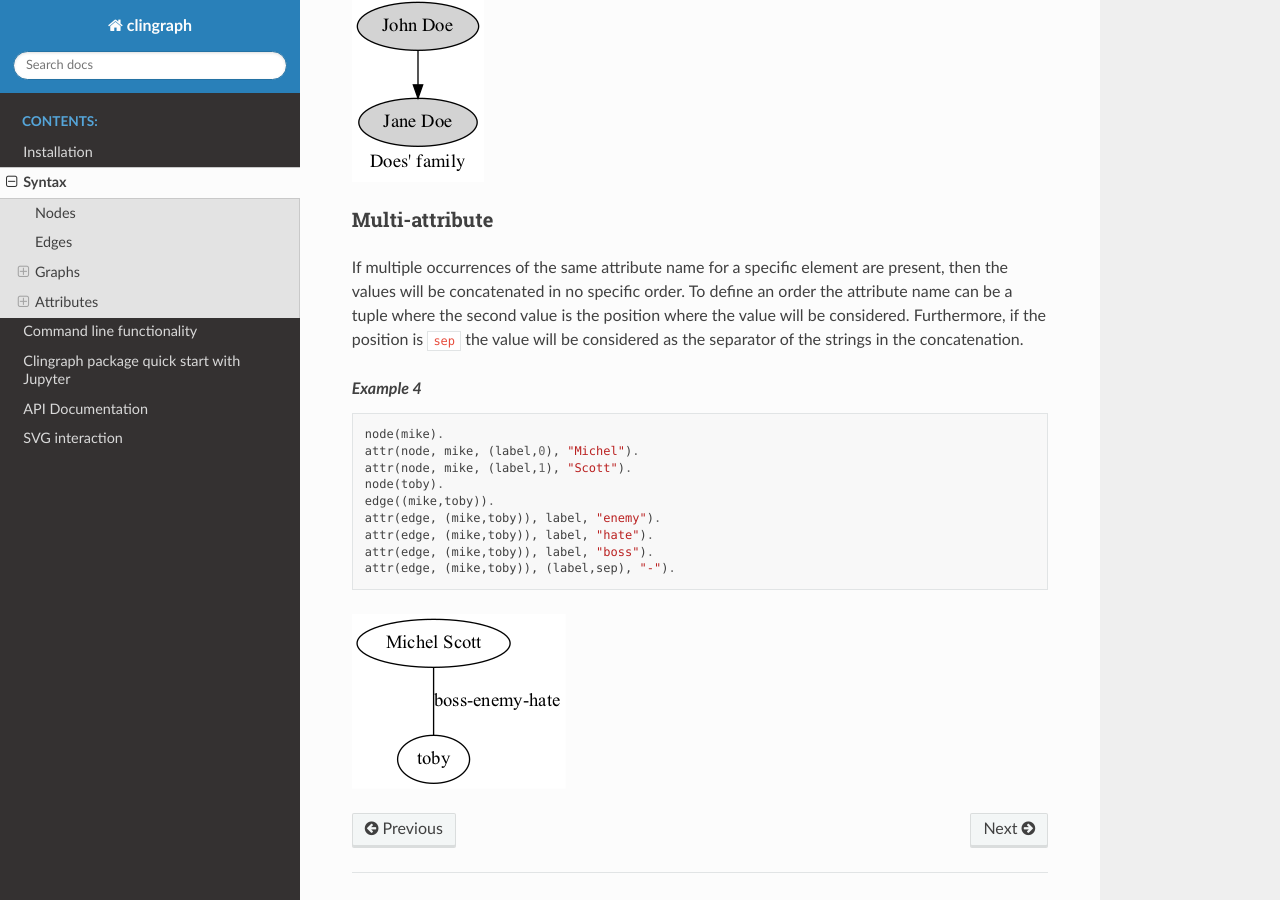
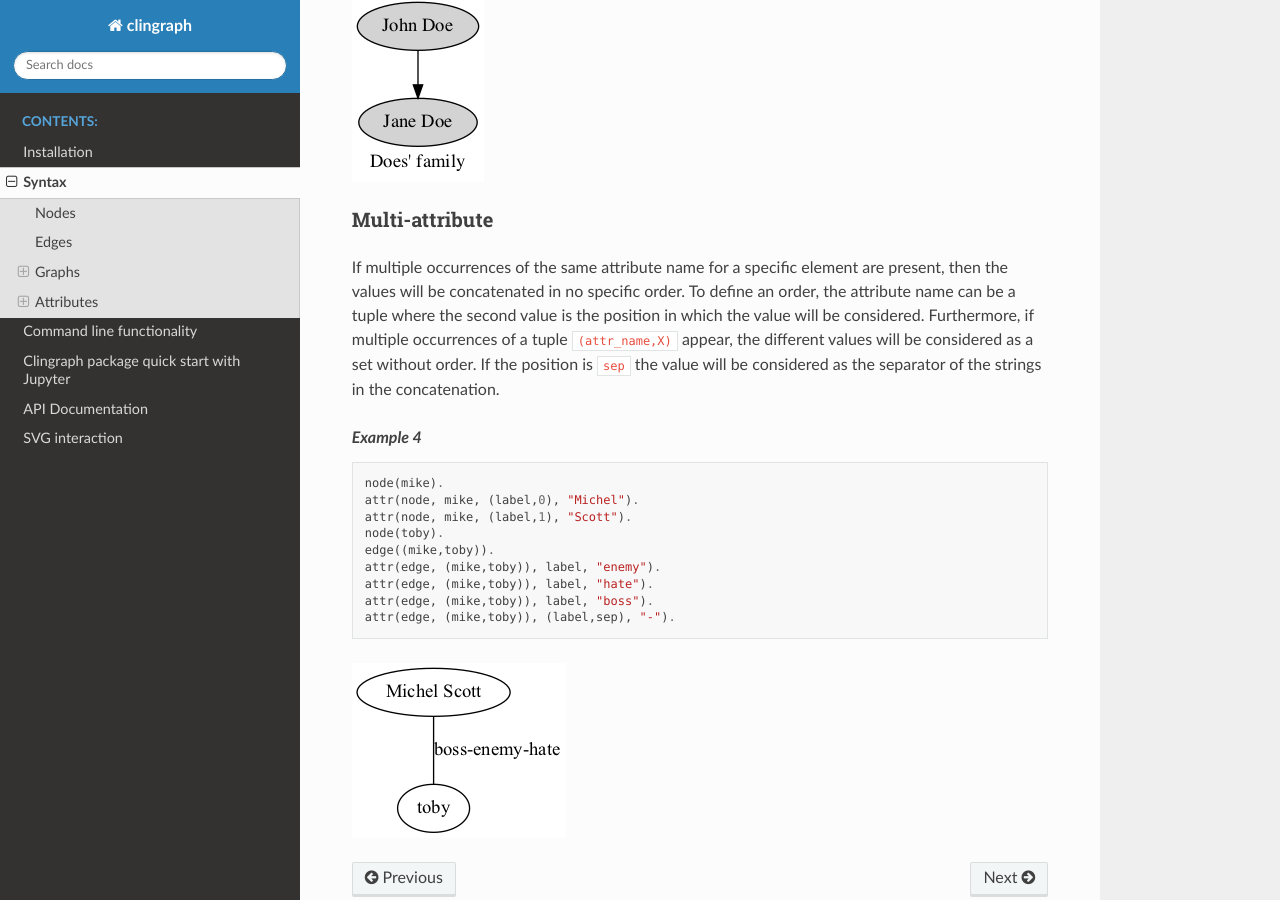
Before and after one commit to potassco/clingraph, a Sphinx documentation site: the page built from docs/clingraph/syntax.rst, in a window 1280 px wide and 900 px high, scrolled down 3797 px. Built offline with Sphinx 7.4.7 and the Read the Docs theme 2.0.0, drawn with Linux system fonts in a browser that asks for light colours.

Commit message:
Feature for multi atrribute as set

```diff
--- a/docs/clingraph/syntax.rst
+++ b/docs/clingraph/syntax.rst
@@ -170,11 +170,12 @@ Multi-attribute
 
 If multiple occurrences of the same attribute name for a specific
 element are present, then the values will be concatenated in no
-specific order. To define an order the attribute name can be a tuple
-where the second value is the position where the value will be
-considered. Furthermore, if the position is
-``sep`` the value will be considered as the separator of the strings
-in the concatenation.
+specific order. To define an order, the attribute name can be a tuple
+where the second value is the position in which the value will be
+considered. Furthermore, if multiple occurrences of a tuple ``(attr_name,X)`` appear,
+the different values will be considered as a set without order.
+If the position is ``sep`` the value will be considered as the separator
+of the strings in the concatenation.
 
 .. rubric:: *Example 4*
     :name: example-4
```
Also changed, not shown: 2 other files.
